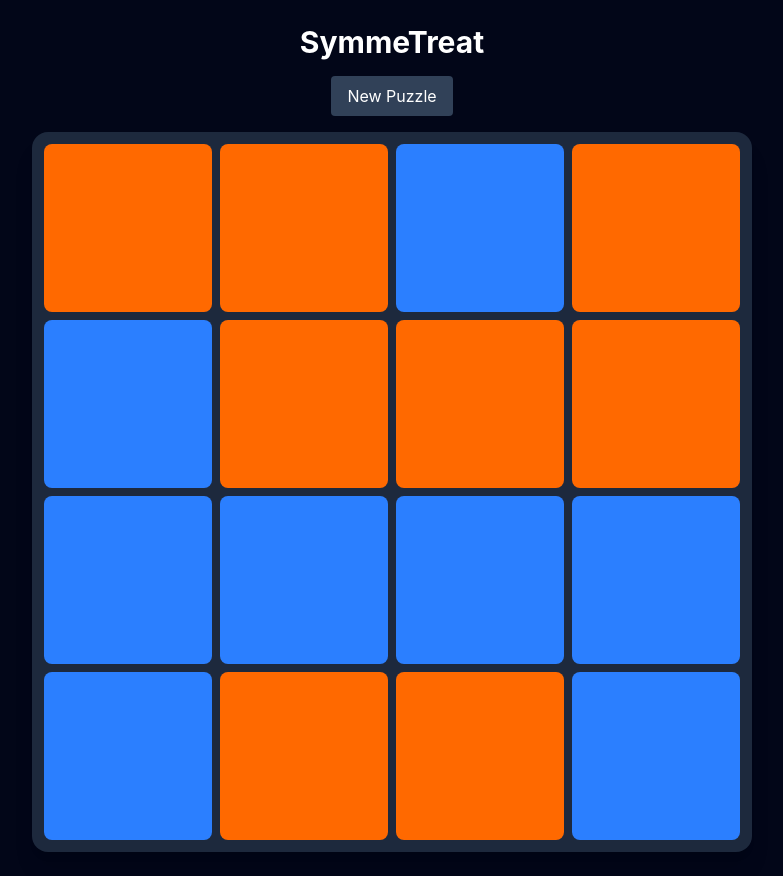
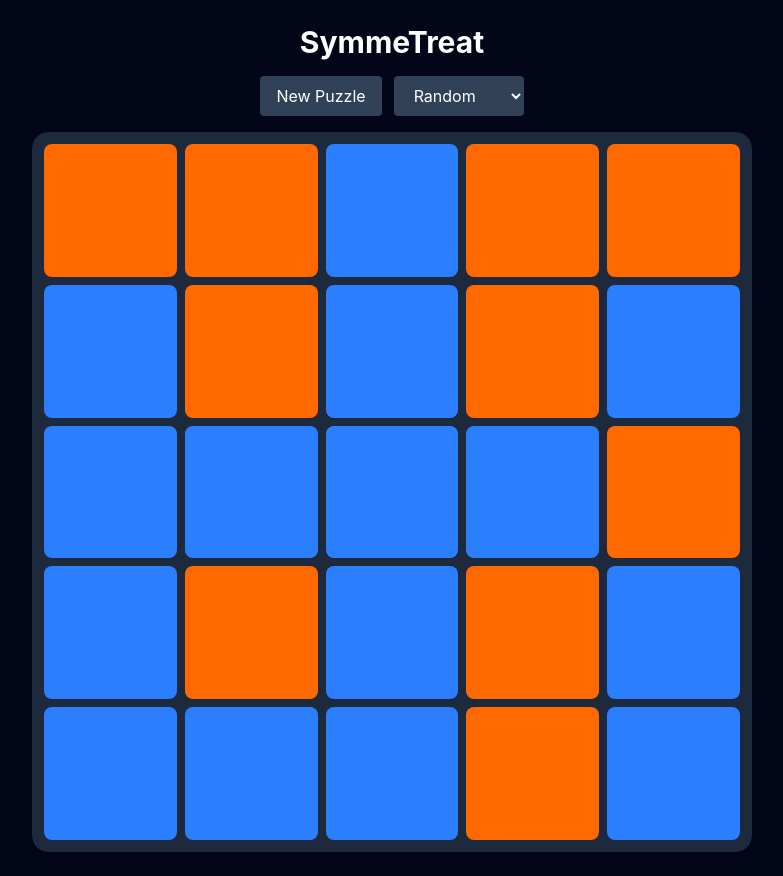
Before and after one commit to Struckhour/symmetry, a SvelteKit app: page / in a window 1280 px wide. Shown: the whole page, without its empty margins (248-1031 px from the left). Built offline with nearby package versions, Linux system fonts and the light colour scheme.

Commit message:
adds horizontal and vertical symmetry and random modes

```diff
--- a/src/routes/+page.svelte
+++ b/src/routes/+page.svelte
@@ -1,8 +1,30 @@
 
 
 <script lang="ts">
-	const size = 4;
+	const size = 5;
+	let solved = $state(false);
+	let clearingGrid = $state<CellState[][] | null>(null);
+	let exploding = $state(false);
 
+	let showVerticalLine = $state(false);
+	let showHorizontalLine = $state(false);
+	type SymmetryMode = 'vertical' | 'horizontal' | 'random';
+
+	let generationMode = $state<SymmetryMode>('random');
+	let validSolutionModes: SymmetryMode[] = ['vertical', 'horizontal'];
+
+	function changeGenerationMode(event: Event) {
+		const select = event.currentTarget as HTMLSelectElement;
+		generationMode = select.value as SymmetryMode;
+		newPuzzle();
+	}
+
+	function checkSolvedSymmetries(source: CellState[][]) {
+		return {
+			vertical: isVerticallySymmetrical(source),
+			horizontal: isHorizontallySymmetrical(source)
+		};
+	}
 	const CELL_STATES = {
 		blue: 0,
 		orange: 1
@@ -29,9 +51,10 @@
 
 	function createVerticalSymmetryGrid(): CellState[][] {
 		const newGrid = createEmptyGrid();
+		const half = Math.floor(size / 2);
 
 		for (let row = 0; row < size; row++) {
-			for (let col = 0; col < size / 2; col++) {
+			for (let col = 0; col < half; col++) {
 				const value = randomCell();
 				const mirrorCol = size - 1 - col;
 
@@ -43,15 +66,121 @@
 		return newGrid;
 	}
 
-	function scrambleGrid(source: CellState[][], flips = 2): CellState[][] {
+	function createHorizontalSymmetryGrid(): CellState[][] {
+		const newGrid = createEmptyGrid();
+		const half = Math.floor(size / 2);
+
+		for (let row = 0; row < half; row++) {
+			for (let col = 0; col < size; col++) {
+				const value = randomCell();
+				const mirrorRow = size - 1 - row;
+
+				newGrid[row][col] = value;
+				newGrid[mirrorRow][col] = value;
+			}
+		}
+
+		return newGrid;
+	}
+
+	function createSymmetryGrid(mode: SymmetryMode): CellState[][] {
+		if (mode === 'vertical') {
+			return createVerticalSymmetryGrid();
+		}
+
+		if (mode === 'horizontal') {
+			return createHorizontalSymmetryGrid();
+		}
+
+		const randomMode = Math.random() < 0.5 ? 'vertical' : 'horizontal';
+		return createSymmetryGrid(randomMode);
+	}
+
+	function isVerticallySymmetrical(source: CellState[][]) {
+		const half = Math.floor(size / 2);
+
+		for (let row = 0; row < size; row++) {
+			for (let col = 0; col < half; col++) {
+				const mirrorCol = size - 1 - col;
+
+				if (source[row][col] !== source[row][mirrorCol]) {
+					return false;
+				}
+			}
+		}
+
+		return true;
+	}
+
+	function isHorizontallySymmetrical(source: CellState[][]) {
+		const half = Math.floor(size / 2);
+
+		for (let row = 0; row < half; row++) {
+			for (let col = 0; col < size; col++) {
+				const mirrorRow = size - 1 - row;
+
+				if (source[row][col] !== source[mirrorRow][col]) {
+					return false;
+				}
+			}
+		}
+
+		return true;
+	}
+
+	function isSolved(source: CellState[][]) {
+		return validSolutionModes.some((mode) => {
+			if (mode === 'vertical') return isVerticallySymmetrical(source);
+			if (mode === 'horizontal') return isHorizontallySymmetrical(source);
+
+			return false;
+		});
+	}
+
+	function scrambleGrid(
+		source: CellState[][],
+		flips = 8,
+		mode: SymmetryMode = 'vertical'
+	): CellState[][] {
+		if (mode === 'random') {
+			mode = Math.random() < 0.5 ? 'vertical' : 'horizontal';
+		}
+		const half = Math.floor(size / 2);
 		const scrambled = cloneGrid(source);
+		const pairs = [];
 
-		for (let i = 0; i < flips; i++) {
-			const row = Math.floor(Math.random() * size);
-			const col = Math.floor(Math.random() * size);
+		if (mode === 'vertical') {
+			for (let row = 0; row < size; row++) {
+				for (let col = 0; col < half; col++) {
+					pairs.push({
+						a: { row, col },
+						b: { row, col: size - 1 - col }
+					});
+				}
+			}
+		}
 
-			scrambled[row][col] =
-				scrambled[row][col] === CELL_STATES.blue
+		if (mode === 'horizontal') {
+			for (let row = 0; row < half; row++) {
+				for (let col = 0; col < size; col++) {
+					pairs.push({
+						a: { row, col },
+						b: { row: size - 1 - row, col }
+					});
+				}
+			}
+		}
+
+		pairs.sort(() => Math.random() - 0.5);
+
+		const flipsToApply = Math.min(flips, pairs.length);
+
+		for (let i = 0; i < flipsToApply; i++) {
+			const pair = pairs[i];
+			const cellToFlip = Math.random() < 0.5 ? pair.a : pair.b;
+
+			scrambled[cellToFlip.row][cellToFlip.col] =
+				scrambled[cellToFlip.row][cellToFlip.col] === CELL_STATES.blue
 					? CELL_STATES.orange
 					: CELL_STATES.blue;
 		}
@@ -60,17 +189,53 @@
 	}
 
 	function newPuzzle() {
-		const solution = createVerticalSymmetryGrid();
+		const actualGenerationMode =
+			generationMode === 'random'
+				? Math.random() < 0.5
+					? 'vertical'
+					: 'horizontal'
+				: generationMode;
+
+		const solution = createSymmetryGrid(actualGenerationMode);
 
 		solutionGrid = solution;
-		grid = scrambleGrid(solution, 2);
+		grid = scrambleGrid(solution, 2, actualGenerationMode);
 	}
 
-	function toggleCell(row: number, col: number) {
+	async function toggleCell(row: number, col: number) {
+		if (solved) return;
+
 		grid[row][col] =
 			grid[row][col] === CELL_STATES.blue
 				? CELL_STATES.orange
 				: CELL_STATES.blue;
+
+		const solvedSymmetries = checkSolvedSymmetries(grid);
+
+		const validSolved =
+			(validSolutionModes.includes('vertical') && solvedSymmetries.vertical) ||
+			(validSolutionModes.includes('horizontal') && solvedSymmetries.horizontal);
+
+		if (!validSolved) return;
+
+		showVerticalLine = solvedSymmetries.vertical;
+		showHorizontalLine = solvedSymmetries.horizontal;
+
+		solved = true;
+		clearingGrid = cloneGrid(grid);
+
+		await new Promise((resolve) => setTimeout(resolve, 450));
+
+		newPuzzle();
+		exploding = true;
+
+		await new Promise((resolve) => setTimeout(resolve, 700));
+
+		clearingGrid = null;
+		exploding = false;
+		solved = false;
+		showVerticalLine = false;
+		showHorizontalLine = false;
 	}
 
 	function getCellClass(cell: CellState) {
@@ -87,7 +252,7 @@
 
 	<section class="w-full max-w-180">
 		<h1 class="mb-4 text-3xl font-bold text-center">SymmeTreat</h1>
-        <div class="mb-4 flex justify-center">
+		<div class="mb-4 flex justify-center gap-3">
 			<button
 				type="button"
 				class="rounded bg-slate-700 px-4 py-2 hover:bg-slate-600"
@@ -95,9 +260,23 @@
 			>
 				New Puzzle
 			</button>
+
+			<select
+				class="rounded bg-slate-700 px-4 py-2 text-white hover:bg-slate-600"
+				value={generationMode}
+				onchange={changeGenerationMode}
+			>
+				<option value="random">Random</option>
+				<option value="vertical">Vertical</option>
+				<option value="horizontal">Horizontal</option>
+			</select>
 		</div>
+		<div class="relative overflow-hidden rounded-2xl">
 			<div
-			class="grid aspect-square w-full gap-2 rounded-2xl bg-slate-800 p-3 shadow-xl"
+				class={[
+					'grid aspect-square w-full gap-2 rounded-2xl bg-slate-800 p-3 shadow-xl transition-all duration-500',
+					solved ? 'scale-[1.02] shadow-orange-400/80 ring-4 ring-orange-300' : ''
+				].join(' ')}
 				style={`grid-template-columns: repeat(${size}, minmax(0, 1fr));`}
 			>
 				{#each grid as row, rowIndex}
@@ -105,14 +284,104 @@
 						<button
 							type="button"
 							aria-label={`Toggle cell ${rowIndex + 1}, ${colIndex + 1}`}
+							disabled={solved}
 							class={[
 								'aspect-square rounded-lg transition hover:scale-95 focus:outline-none focus:ring-2 focus:ring-white',
-                            getCellClass(cell)
+								getCellClass(cell),
+								solved ? 'animate-pulse' : ''
 							].join(' ')}
 							onclick={() => toggleCell(rowIndex, colIndex)}
 						></button>
 					{/each}
 				{/each}
 			</div>
+
+			{#if clearingGrid}
+				<div
+					class="pointer-events-none absolute inset-0 z-10 grid gap-2 p-3"
+					style={`grid-template-columns: repeat(${size}, minmax(0, 1fr));`}
+				>
+					{#each clearingGrid as row, rowIndex}
+						{#each row as cell, colIndex}
+							<div
+								class={[
+									'aspect-square rounded-lg',
+									getCellClass(cell),
+									exploding ? 'explode-cell' : ''
+								].join(' ')}
+								style={`--tx:${(colIndex - (size - 1) / 2) * 150}px; --ty:${(rowIndex - (size - 1) / 2) * 150}px;`}
+							></div>
+						{/each}
+					{/each}
+				</div>
+			{/if}
+
+			{#if solved}
+				<div class="pointer-events-none absolute inset-0 z-20 p-3">
+					{#if showVerticalLine}
+						<div class="absolute inset-3 flex justify-center">
+							<div class="draw-vertical-line h-full w-1 rounded-full bg-white shadow-[0_0_20px_rgba(255,255,255,0.9)]"></div>
+						</div>
+					{/if}
+
+					{#if showHorizontalLine}
+						<div class="absolute inset-3 flex items-center">
+							<div class="draw-horizontal-line h-1 w-full rounded-full bg-white shadow-[0_0_20px_rgba(255,255,255,0.9)]"></div>
+						</div>
+					{/if}
+				</div>
+			{/if}
+		</div>
 	</section>
 </main>
+
+<style>
+	.draw-vertical-line {
+		transform-origin: top;
+		animation: draw-vertical-line 0.45s ease-out forwards;
+	}
+
+	.draw-horizontal-line {
+		transform-origin: left;
+		animation: draw-horizontal-line 0.45s ease-out forwards;
+	}
+
+	@keyframes draw-vertical-line {
+		from {
+			transform: scaleY(0);
+			opacity: 0;
+		}
+
+		to {
+			transform: scaleY(1);
+			opacity: 1;
+		}
+	}
+
+	@keyframes draw-horizontal-line {
+		from {
+			transform: scaleX(0);
+			opacity: 0;
+		}
+
+		to {
+			transform: scaleX(1);
+			opacity: 1;
+		}
+	}
+
+	.explode-cell {
+		animation: explode-cell 0.7s ease-in forwards;
+	}
+
+	@keyframes explode-cell {
+		to {
+			transform:
+				translate(var(--tx), var(--ty))
+				rotate(220deg)
+				scale(0.35);
+			opacity: 0;
+		}
+	}
+
+</style>
```
Lines whose indentation alone changed are shown as unchanged.
